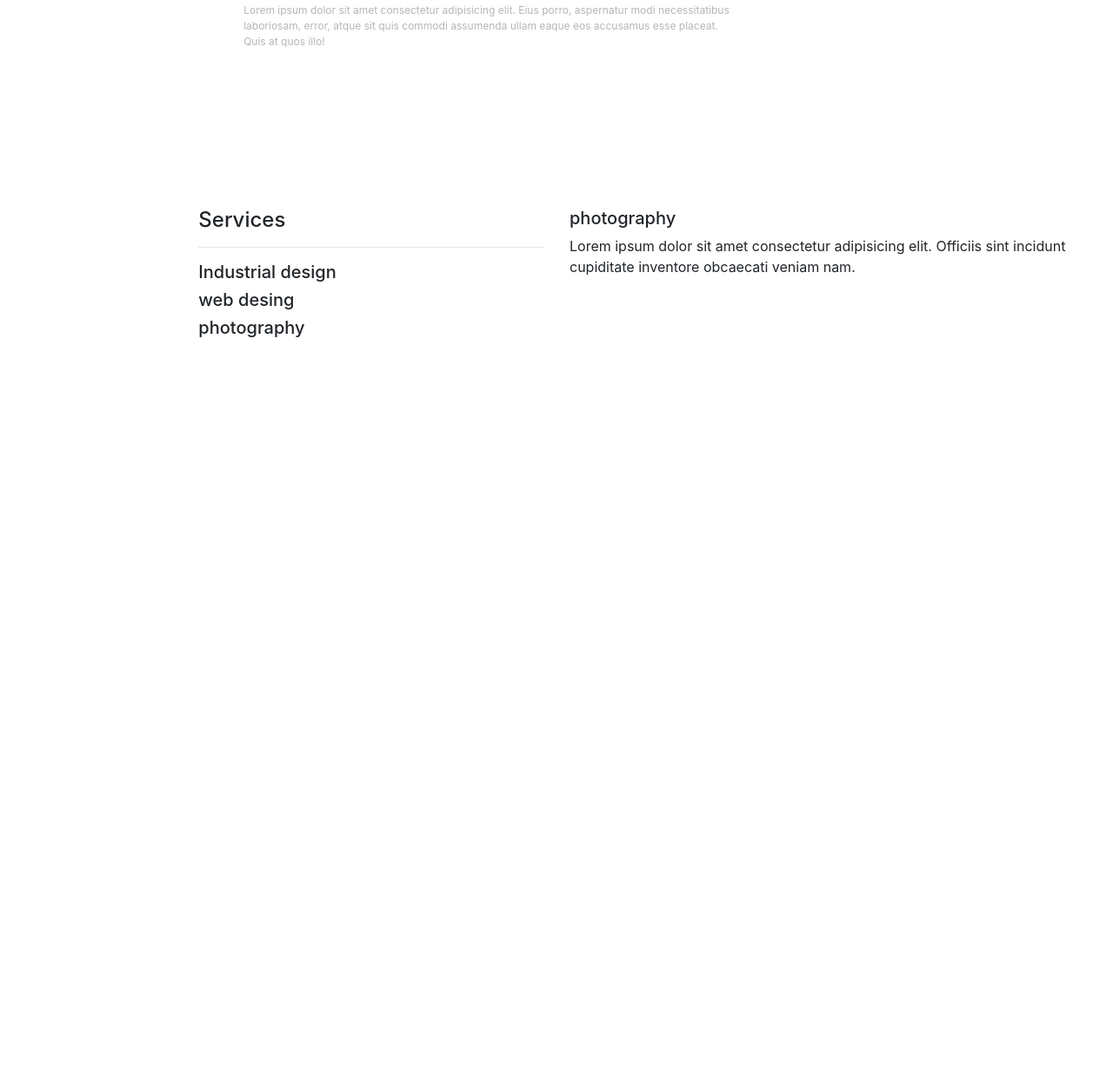
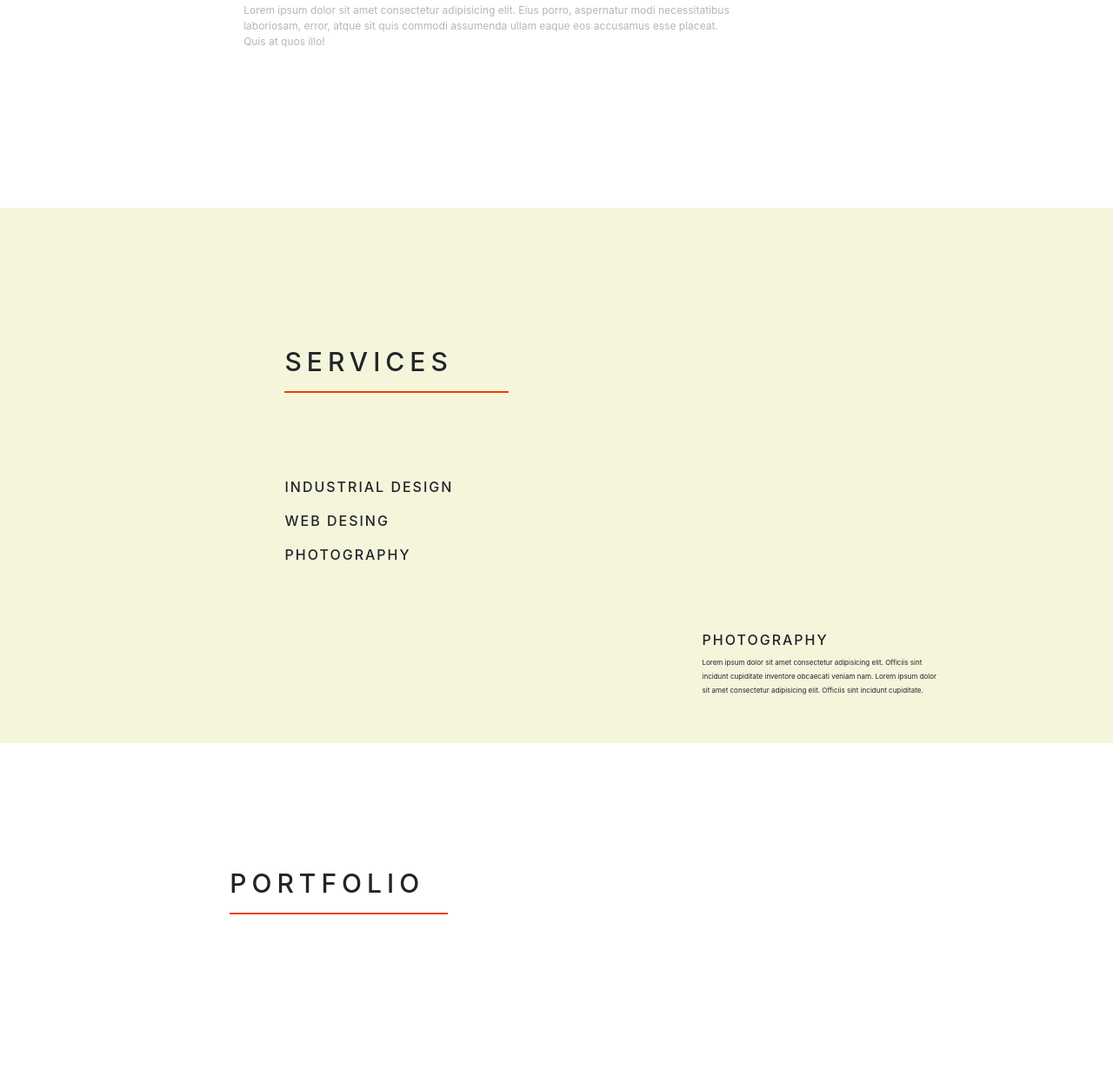
Before and after one commit to baldyga/baldyga.github.io, a plain HTML site: page PSD_first/app/index.html in a window 1280 px wide. Shown: the part 1043-2274 px from the top of the page at 87% size. Before the commit the page ends 1440 px from the top, so only its background shows below. Drawn offline with nearby package versions, Linux system fonts and the light colour scheme.

Commit message:
new content

```diff
--- a/PSD_first/app/index.html
+++ b/PSD_first/app/index.html
@@ -66,14 +66,20 @@
             <h5>web desing</h5>
             <h5>photography</h5>
           </div>
-          <div class="col-6 col-sm-6 col-md-6">
+          <div class="col-6 col-sm-6 col-md-6 photography">
             <h5>photography</h5>
-            <p>Lorem ipsum dolor sit amet consectetur adipisicing elit. Officiis sint incidunt cupiditate inventore obcaecati veniam nam.</p>
+            <p>Lorem ipsum dolor sit amet consectetur adipisicing elit. Officiis sint incidunt cupiditate inventore obcaecati veniam nam. Lorem ipsum dolor sit amet consectetur adipisicing elit. Officiis sint incidunt cupiditate.</p>
           </div>
       </div>
     </article>
     <article id="art4" class="container-fluid">
-      <div class="row"></div>
+      <div class="row">
+        <div class="col-2 col-sm-2 col-md-2"></div>
+        <div class="col-7 col-sm-7 col-md-7">
+          <h4>Portfolio</h4>
+          <hr>
+        </div>
+        <div class="col-3 col-sm-3 col-md-3"></div>
     </article>
     <article id="art5" class="container-fluid">
       <div class="row">
--- a/PSD_first/app/scss/style.scss
+++ b/PSD_first/app/scss/style.scss
@@ -6,6 +6,10 @@
 html {
     scroll-behavior: smooth;
 }
+h4 {
+    font-size: 30px;
+    letter-spacing: 6px;
+}
     // colors
     .intro button, .intro h1 {
         color: white;
@@ -13,8 +17,14 @@ html {
     nav a, .intro h2, .rotate p, .intro i, .social a, article#art2 p {
         color: rgb(182, 182, 182);
     }
-    .intro button i, nav a:hover{
+    .intro button i, nav a:hover, a:first-of-type, header nav h3, article#art2 h1 span  {
         color: #FF4200;
+    }
+    header .intro hr, article#art3 hr {
+        background-color: #FF4200;
+    }
+    header .intro .rotate hr {
+        background-color: rgb(182, 182, 182);
     }
 
 header {
@@ -23,9 +33,6 @@ header {
         margin-top: 1%;
         text-align: justify;
         padding-bottom: 19%;
-        a:first-of-type {
-            color: #FF4200;
-        }
         a {
             margin-top: 12%;
             display: block;
@@ -38,7 +45,6 @@ header {
             margin-left: 10%;
             margin-bottom: 35%;
             letter-spacing: 20px;
-            color: #FF4200;
         }
     }
     .intro {
@@ -55,7 +61,6 @@ header {
         hr {
             border: none;
             height: 2px;
-            background-color: #FF4200;
             width: 15%;
             margin-top: 3%;
         }
@@ -87,7 +92,6 @@ header {
                 font-size: 10px;
             }
             hr {
-                background-color: rgb(182, 182, 182);
                 border: none;
                 height: 2px;
                 width: 60%;
@@ -104,6 +108,7 @@ header {
         }
     }
 }
+
 article#art2 {
     h1 {
         font-size: 42px;
@@ -112,9 +117,6 @@ article#art2 {
         text-transform: uppercase;
         margin-top: 20%;
         margin-bottom: 15%;
-        span {
-            color: #FF4200;
-        }
     }
     hr, p {
         width: 40%;
@@ -126,3 +128,50 @@ article#art2 {
         padding-bottom: 16%;
     }
 }
+article#art3 {
+    background-color: beige;
+    text-transform: uppercase;
+    h4 {
+        margin-top: 40%;
+        margin-left: 25%;
+    }
+    hr {
+        margin-left: 25%;
+        width: 65%;
+        height: 1px;
+        margin-bottom: 25%;
+    }
+    h5 {
+        margin-left: 25%;
+        letter-spacing: 2px;
+        font-size: 16px;
+        margin-top: 5%;
+    }
+    .photography {
+        h5 {
+            margin-top: 80%;
+        }
+        p {
+            margin-left: 25%;
+            line-height: 2;
+            width: 45%;
+            text-transform: none;
+            font-size: 8px;
+            padding-bottom: 6%;
+        }
+    }
+}
+article#art4 {
+    text-transform: uppercase;
+    h4 {
+        margin-left: 5%;
+        margin-top: 20%;
+    }
+    hr {
+        margin-left: 5%;
+        width: 35%;
+        height: 1px;
+        background-color: #FF4200;
+        margin-bottom: 25%;
+    }
+}
```
Also changed, not shown: PSD_first/app/css/style.css, 1 other file.
